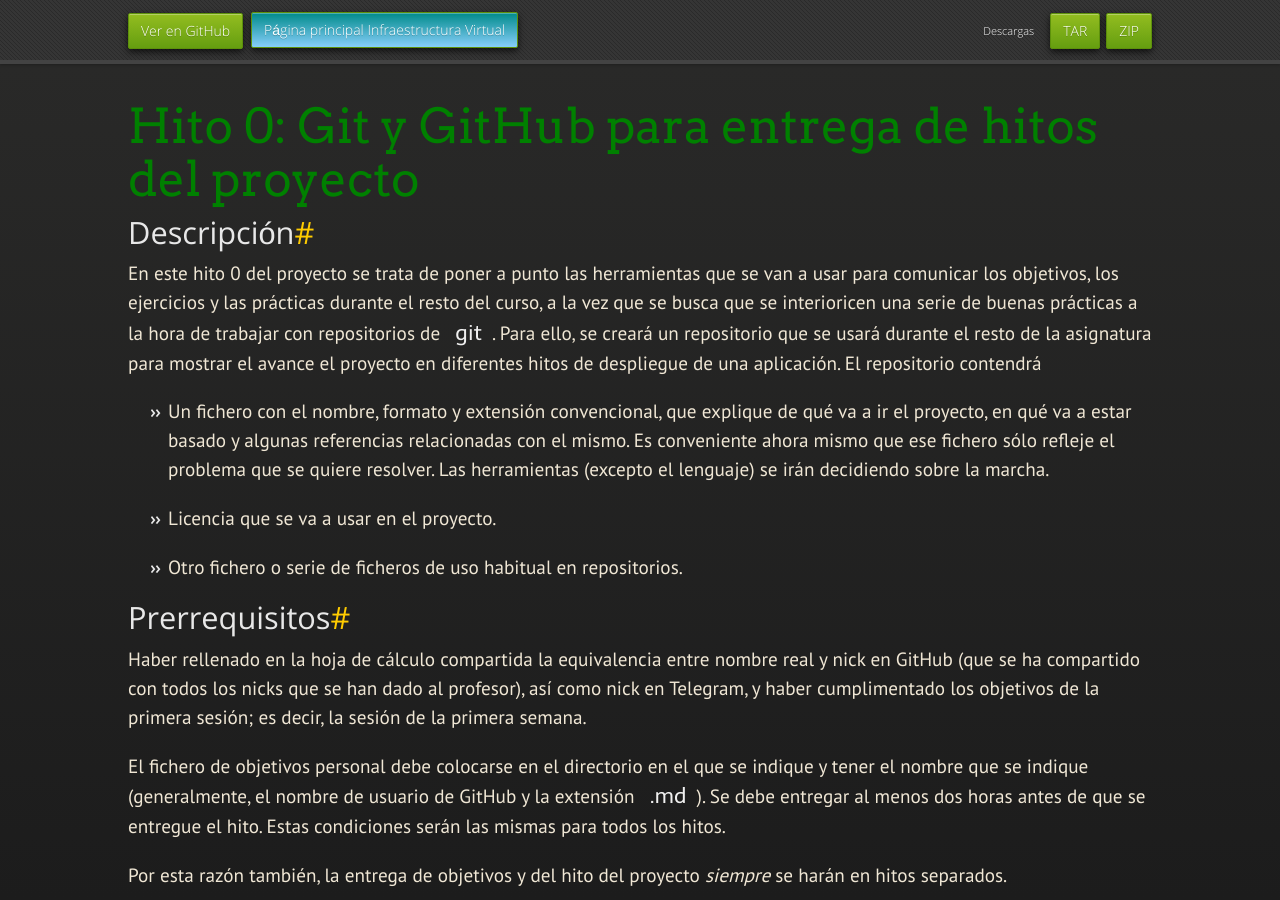
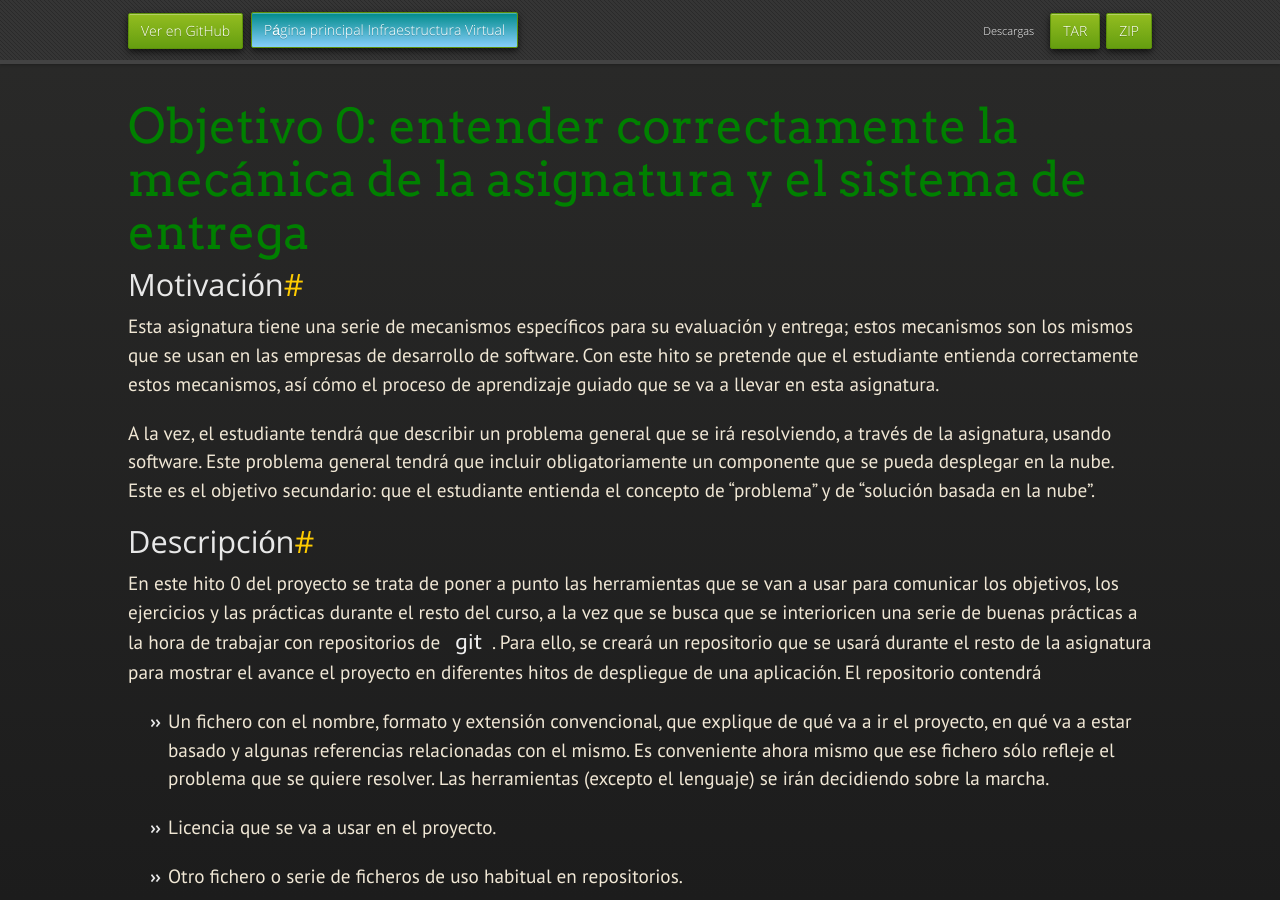
Before and after one commit to JJ/IV, a Jekyll site: the page built from documentos/proyecto/0.Repositorio.md, in a window 1280 px wide and 900 px high. Built offline with Jekyll 4.4.1, drawn with Linux system fonts in a browser that asks for light colours; nearby versions of some CDN libraries; some web fonts are replaced; our own code applies the rules of GitHub Pages for plain Markdown files.

Commit message:
Sync documentos/proyecto/0.Repositorio.md de master a gh-pages

```diff
--- a/documentos/proyecto/0.Repositorio.md
+++ b/documentos/proyecto/0.Repositorio.md
@@ -3,7 +3,13 @@ layout: index
 
 
 ---
-# Hito 0: Git y GitHub para entrega de hitos del proyecto
+# Objetivo 0: entender correctamente la mecánica de la asignatura y el sistema de entrega
+
+## Motivación
+
+Esta asignatura tiene una serie de mecanismos específicos para su evaluación y entrega; estos mecanismos son los mismos que se usan en las empresas de desarrollo de software. Con este hito se pretende que el estudiante entienda correctamente estos mecanismos, así cómo el proceso de aprendizaje guiado que se va a llevar en esta asignatura.
+
+A la vez, el estudiante tendrá que describir un problema general que se irá resolviendo, a través de la asignatura, usando software. Este problema general tendrá que incluir obligatoriamente un componente que se pueda desplegar en la nube. Este es el objetivo secundario: que el estudiante entienda el concepto de "problema" y de "solución basada en la nube".
 
 ## Descripción
 
```
